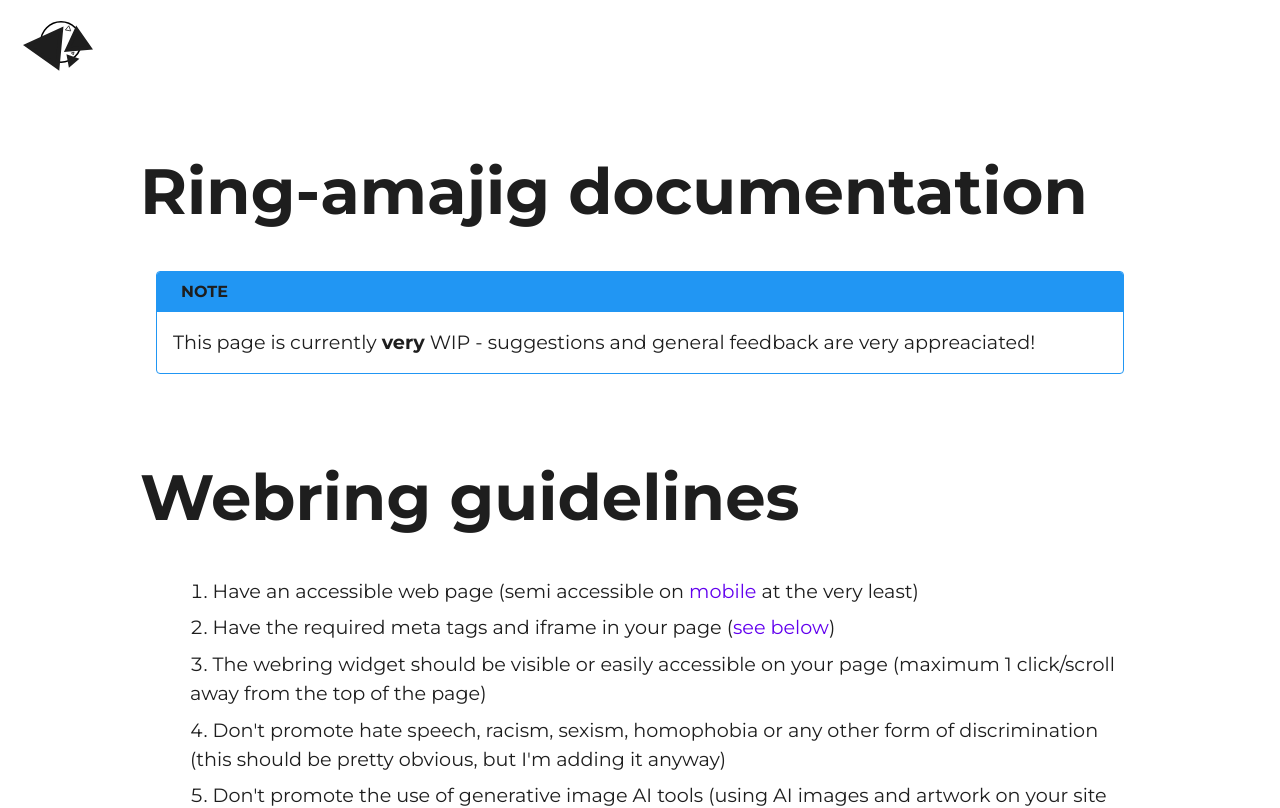
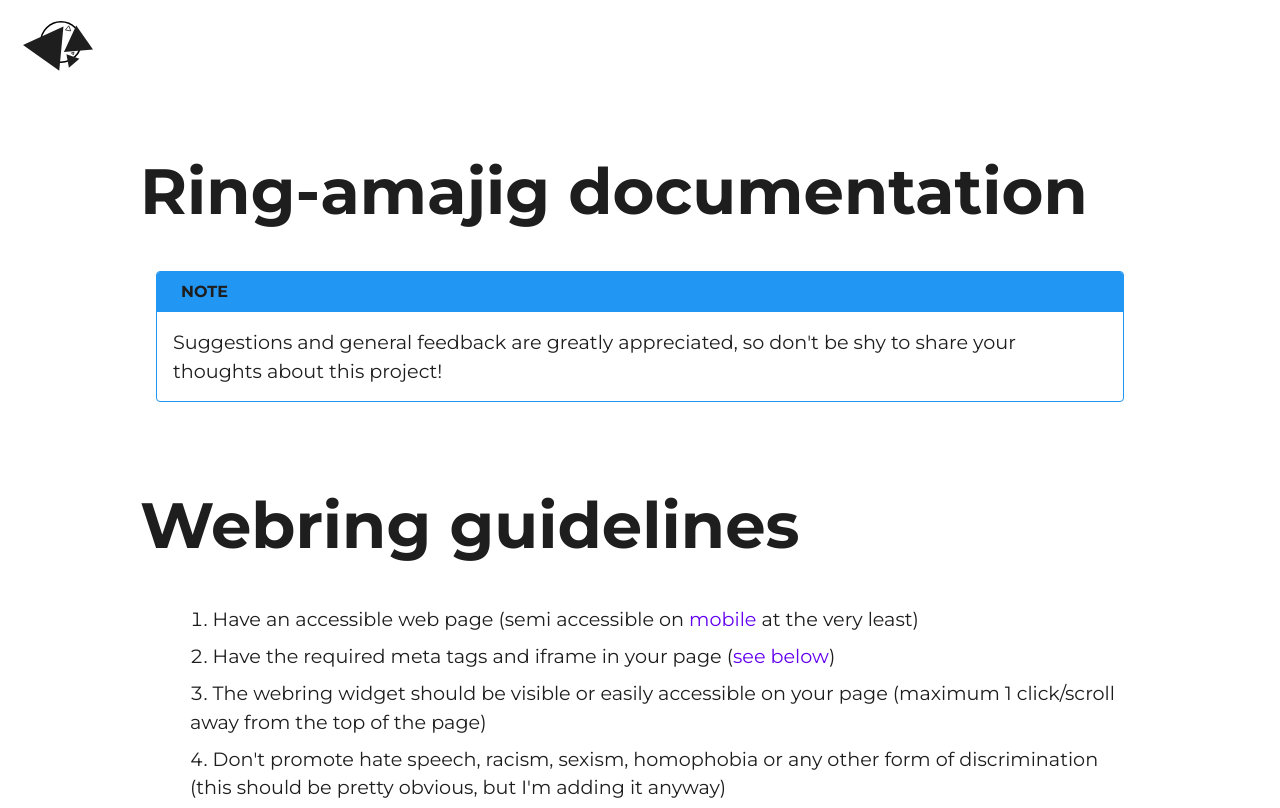
Before and after one commit to Pre1ude0/ringamajig, a SvelteKit app: page /docs in a window 1280 px wide. Shown: the top 808 px of the page. Built offline with nearby package versions, Linux system fonts and the light colour scheme; a web font is replaced by a local one.

Commit message:
Update the heading note

```diff
--- a/src/routes/(main)/docs/heading.svelte
+++ b/src/routes/(main)/docs/heading.svelte
@@ -6,8 +6,7 @@
         </div>
         <div class="content">
             <p>
-                This page is currently <strong>very</strong> WIP - suggestions and
-                general feedback are very appreaciated!
+                Suggestions and general feedback are greatly appreciated, so don't be shy to share your thoughts about this project!
             </p>
         </div>
     </note>
```
